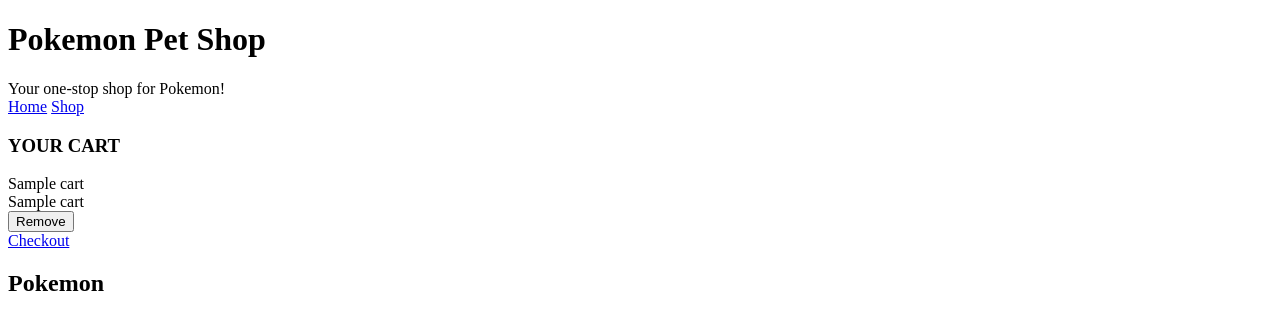
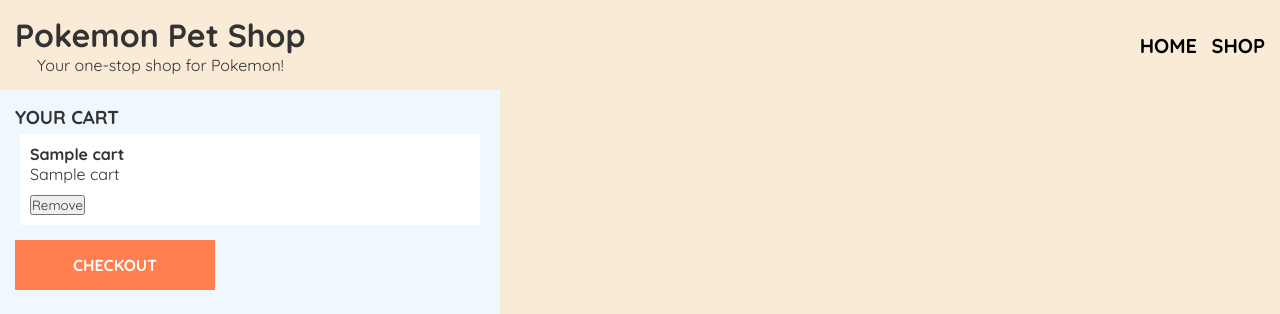
Before and after one commit to cjfranklin4/python-final-project, a Flask app: page /shop in a window 1280 px wide. Shown: the top 314 px of the page. Run offline with Flask 3, Linux system fonts and the light colour scheme; data comes from the database, SQL or seed files in the repository; both versions use the stored data as it was after the commit; tables that the repository leaves empty hold one stand-in row (values such as "Sample post").

Commit message:
updated styling

```diff
--- a/main.py
+++ b/main.py
@@ -152,6 +152,7 @@ def Thankyou():
 
         cursor.execute(query, (item_id,))
         rows = cursor.fetchone()
+        print(rows)
         receipt.append(rows)
         conn.close()
 
--- a/static/style.css
+++ b/static/style.css
@@ -1,17 +1,261 @@
-/*HOME PAGE*/
+/*HEADER*/
 /* Add any custom CSS styles here */
+@import url('https://fonts.googleapis.com/css2?family=Quicksand:wght@300;400;500;600;700&display=swap');
+
+* {
+margin:0px;
+padding:0px;
+box-sizing: border-box;
+  font-family: "Quicksand";
+  color: #333;
+}
+
 body {
-    background-image: url("{{ url_for('static', filename='images/background.jpg') }}");
-    background-size: cover;
-    background-repeat: no-repeat;
-    background-attachment: fixed;
-    text-align: center;
-    font-family: Arial, sans-serif;
+    background-color: antiquewhite;
+    position: relative;
+    min-height: 100vh;
+    display: flex;
+    flex-direction: column;
 }
 .container {
-    padding: 100px;
+    /* padding: 100px; */
 }
 .pikachu-gif {
-    width: 300px;
-    height: 300px;
+    width: 100%;
+    height: auto;
 }
+
+header {
+    display: flex;
+    justify-content: space-between;
+    align-items: center;
+    width:100%;
+    background-color: antiquewhite;
+    padding:15px;
+
+}
+
+header .header-top{
+    text-align: center;
+}
+
+header nav{
+    text-align: center;
+}
+
+header nav a{
+    text-decoration: none;
+    font-weight: bold;
+    text-transform: uppercase;
+    font-size: 20px;
+    color:black;
+}
+
+header nav a:visited{
+    text-decoration: none;
+    font-weight: bold;
+    text-transform: uppercase;
+    font-size: 20px;
+    color:black;
+}
+
+header nav a:hover,header nav a:active, header nav a:focus{
+    color:#71a3bc;
+}
+
+header nav a:first-of-type{
+    margin-right:10px;
+}
+
+/*FOOTER*/
+footer{
+    background-color: #71a3bc;
+    text-align: center;
+    padding: 15px;
+    margin-top: auto;
+    width: 100%;
+
+    /* position: absolute;
+    bottom: 0;
+    width: 100%; */
+}
+
+footer p{
+    color:white;
+    font-weight: 500;
+}
+
+/* HOME PAGE CODE*/
+div.container-home{
+    text-align: center;
+    display: flex;
+    flex-direction: column;
+    align-items: center;
+}
+
+div.container-home h1{
+    margin-top: 20px;
+}
+
+div.container-home a.btn{
+    padding:15px 20px;
+    background-color: aliceblue;
+    text-decoration: none;
+    text-transform: uppercase;
+    font-weight: bold;
+    margin: 20px 0px;
+    width: 200px;
+}
+
+/* SHOP */
+.shop-container{
+    margin:0px 15px;
+    margin-bottom:15px;
+}
+
+.shop-container .row{
+    display:flex;
+    gap:15px;
+}
+
+.shop-container h2{
+    text-transform: uppercase;
+}
+
+.shop-container .row .item{
+    background-color: white;
+    border-radius: 10px;
+    padding:10px;
+    display: flex;
+    flex-direction: column;
+    gap:5px;
+    width: 250px;
+}
+.shop-container .row .item .poke_name{
+    font-weight: bold;
+    text-transform: uppercase;
+}
+
+.cart{
+    background-color: aliceblue;
+    padding: 15px;
+    margin-bottom: 20px;
+    display: flex;
+    flex-direction: column;
+    max-width: 500px;
+}
+
+.cart .cart-item{
+    background-color: white;
+    padding: 10px;
+    margin: 5px;
+}
+
+.cart .cart-item p:first-of-type{
+    font-weight: bold;
+}
+
+.cart .cart-item form{
+    margin-top: 10px;
+}
+
+
+.cart a{
+    padding:15px 20px;
+    background-color:coral;
+    color:white;
+    text-align:center;
+    text-decoration: none;
+    text-transform: uppercase;
+    font-weight: bold;
+    margin: 10px 0px;
+    width: 200px;
+}
+
+.cart a:hover{
+    background-color:#71a3bc;
+}
+
+/*CHECKOUT*/
+.check-container{
+    width: 100%;
+    display: flex;
+    align-items: center;
+    flex-direction: column;
+}
+
+form.checkout{
+    text-align: center;
+    margin: 0 auto;
+    width:100%;
+    max-width:500px;
+}
+
+h2.checkout-title{
+    text-transform: uppercase;
+    margin-bottom: 15px;
+    margin-top:30px;
+}
+
+form.checkout .cart-item p:first-of-type{
+    font-weight: bold;
+}
+
+input[type="submit"]{
+    padding:15px 20px;
+    background-color:coral;
+    color:white;
+    text-align:center;
+    text-decoration: none;
+    text-transform: uppercase;
+    font-weight: bold;
+    margin: 10px 0px;
+    border:none;
+}
+
+input[type="submit"]:hover{
+    background-color:#71a3bc;
+}
+
+/*THANK YOU*/
+.thanks-container{
+    padding: 20px;
+}
+
+.thanks{
+    display: flex;
+    flex-direction: column;
+    align-items: center;
+    background-color: #71a3bc;
+    padding:10px;
+    border-radius: 10px;
+}
+
+.thanks h2, .thanks p{
+    color:white;
+}
+
+.thanks-container .receipt{
+    display: flex;
+    gap:10px;
+    margin:20px 0px;
+}
+
+.thanks-container .receipt .item{
+    background-color: white;
+    border-radius: 10px;
+    padding:10px;
+    display: flex;
+    flex-direction: column;
+    gap:5px;
+    width: 250px;
+}
+
+.poke_name, .berry_name{
+    font-weight: bold;
+}
+
+.pokemonInfo{
+    display: flex;
+    flex-direction: column;
+}
--- a/templates/home.html
+++ b/templates/home.html
@@ -1,11 +1,11 @@
 {% with title="Home" %}
 {% include "modules/header.html" %}
 {% endwith %}
-    <div class="container">
+    <div class="container-home">
         <img src="https://media.tenor.com/hSL--HaaLEMAAAAC/hello-pikachu.gif" class="pikachu-gif" alt="Hello Pikachu">
         <h1>Welcome to the Pokemon Pet Shop</h1>
-        <p>Your one-stop shop for all things Pokemon!</p>
-        <a href="{{ url_for('shopping') }}" class="btn btn-primary">Start Shopping</a>
+        <p>Browse our available pokemon and learn more about them. Add them to your cart, for more adoption details</p>
+        <a href="{{ url_for('shopping') }}" class="btn">Start Shopping</a>
     </div>
     {% include 'modules/footer.html'%}
 </body>
--- a/templates/modules/header.html
+++ b/templates/modules/header.html
@@ -4,14 +4,16 @@
         <meta charset="UTF-8">
         <meta http-equiv="X-UA-Compatible" content="IE=edge">
         <meta name="viewport" content="width=device-width, initial-scale=1.0">
-        <!--<link rel="stylesheet" href="{{url_for('static',filename='styles.css')}}">-->
+        <link rel="stylesheet" href="{{url_for('static',filename='style.css')}}">
         <title>{{ title }}</title>
     </head>
 
     <body>
         <header>
-            <h1>Pokemon Pet Shop</h1>
-            <span>Your one-stop shop for Pokemon!</span>
+            <div class="header-top">
+                <h1>Pokemon Pet Shop</h1>
+                <span>Your one-stop shop for Pokemon!</span>
+            </div>
             <nav>
                 <a href="/">Home</a>
                 <a href="/shop">Shop</a>
--- a/templates/shop.html
+++ b/templates/shop.html
@@ -5,8 +5,8 @@
             <h3>YOUR CART</h3>
             {% for item in cart %}
             <div class="cart-item">
-                {{item['table_name']}}<br/>
-                {{item['name']}}
+                <p>{{item['table_name']}}</p>
+                <p>{{item['name']}}</p>
                 <form action="{{ url_for('remove_from_cart', item_id=item['id']) }}" method="post">
                     <button type="submit">Remove</button>
                 </form>
@@ -19,7 +19,7 @@
 
         </div>
 
-        <div class="container">
+        <div class="shop-container">
             <h2>Pokemon</h2>
             <div class="row">
                 {% for pokemon in poke_array %}
@@ -42,7 +42,7 @@
 
         </div>
 
-        <div class="container">
+        <div class="shop-container">
             <h2>Berries</h2>
             <div class="row">
                 {% for berry in berries %}
```
Also changed, not shown: templates/Thankyou.html (+8 -8 lines), templates/checkout.html (+10 -12 lines), cart.db.
